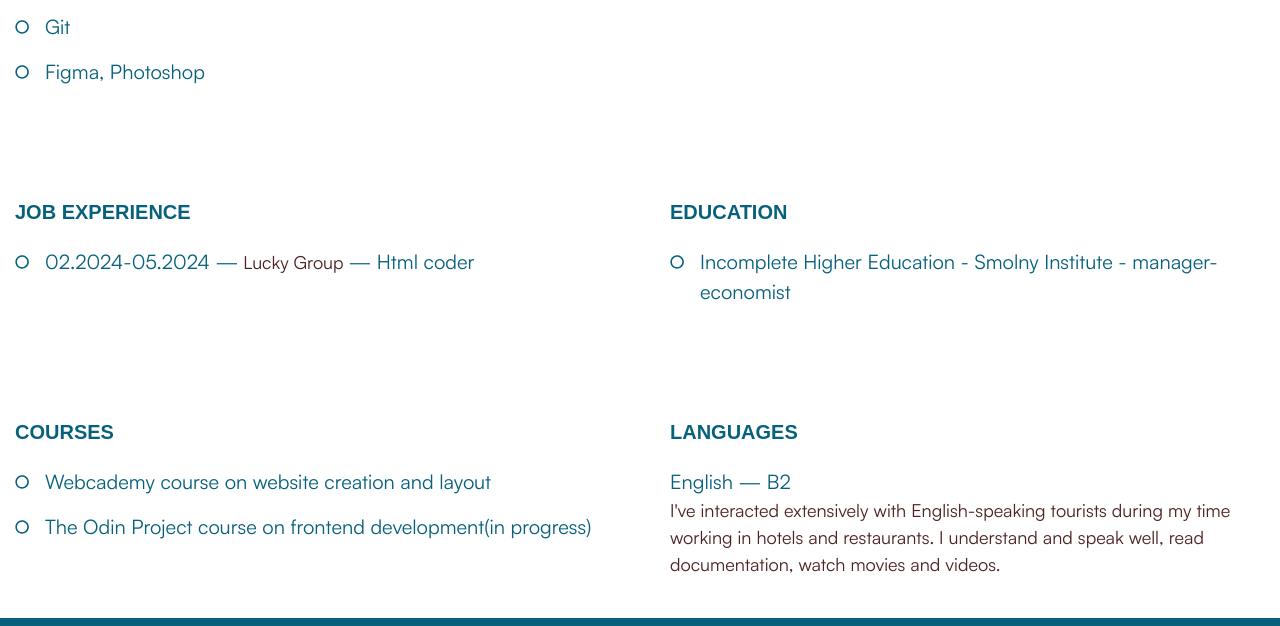
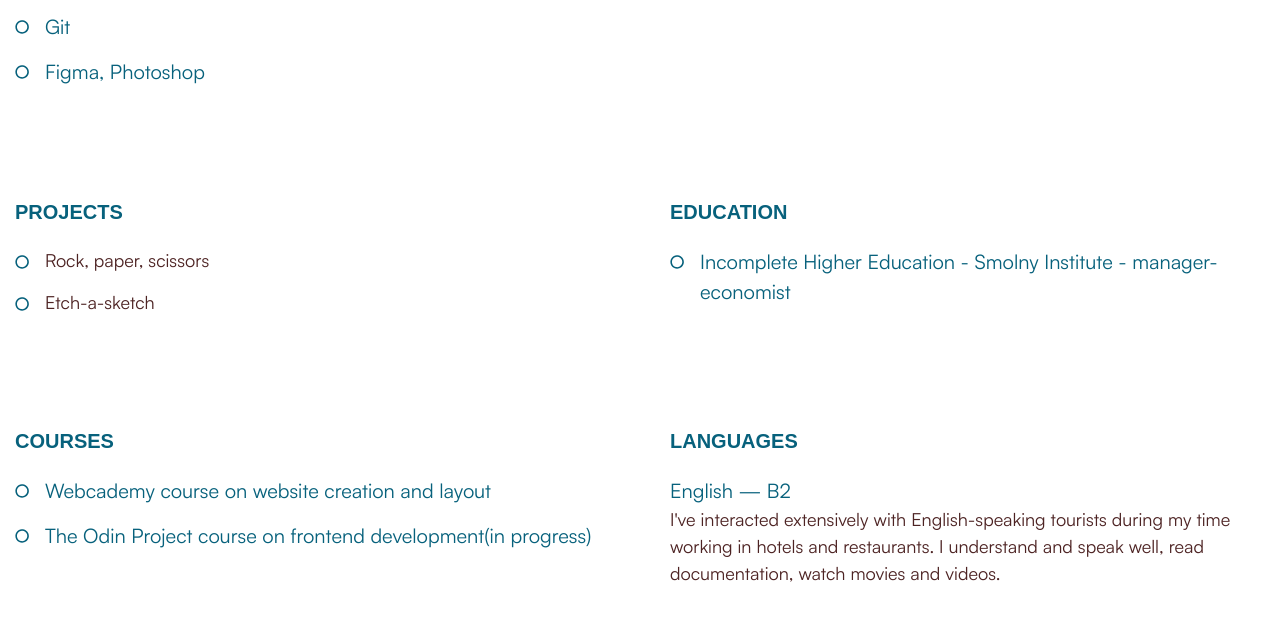
Before and after one commit to NickWebD/rsschool-cv, a website: page index.html in a window 1280 px wide. Shown: the part 1091-1717 px from the top of the page. Drawn offline with Linux system fonts and the light colour scheme; a web font is replaced by a local one.

Commit message:
refactor: add projects section instead of job

```diff
--- a/index.html
+++ b/index.html
@@ -19,7 +19,7 @@
                <li class="nav__item"><a class="nav__link" href="#summary">Summary</a></li>
                <li class="nav__item"><a class="nav__link" href="#skills">Skills</a></li>
                <li class="nav__item"><a class="nav__link" href="#code">Code example</a></li>
-               <li class="nav__item"><a class="nav__link" href="#job">Job experience</a></li>
+               <li class="nav__item"><a class="nav__link" href="#projects">Projects</a></li>
                <li class="nav__item"><a class="nav__link" href="#education">Education</a></li>
                <li class="nav__item"><a class="nav__link" href="#courses">Courses</a></li>
                <li class="nav__item"><a class="nav__link" href="#lang">Languages</a></li>
@@ -131,18 +131,19 @@ return str.endsWith(end);
    </section>
     <!-- //code example -->
 
-    <!-- job experience -->
-    <section class="job section section--half" id="job">
-      <h2 class="section-title">Job experience</h2>
+    <!-- projects -->
+    <section class="projects section section--half" id="projects">
+      <h2 class="section-title">Projects</h2>
       <ul class="section__list">
         <li class="section__item section__item--marked">
-          <span class="highlight">02.2024-05.2024 &mdash;</span>
-          <a class="section__link" href="https://lucky-group.com/" target="_blank" rel="noreferrer noopener">Lucky Group</a>
-          <span class="highlight">&mdash; Html coder</span>
+          <a class="section__link" href="https://nickwebd.github.io/rock-paper-scissors/" target="_blank" rel="noreferrer noopener">Rock, paper, scissors</a>
+        </li>
+        <li class="section__item section__item--marked">
+          <a class="section__link" href="https://nickwebd.github.io/etch-a-sketch/" target="_blank" rel="noreferrer noopener">Etch-a-sketch</a>
         </li>
       </ul>
     </section>
-    <!-- //job experience -->
+    <!-- //projects -->
 
     <!-- education -->
     <section class="education section section--half" id="education">
```
